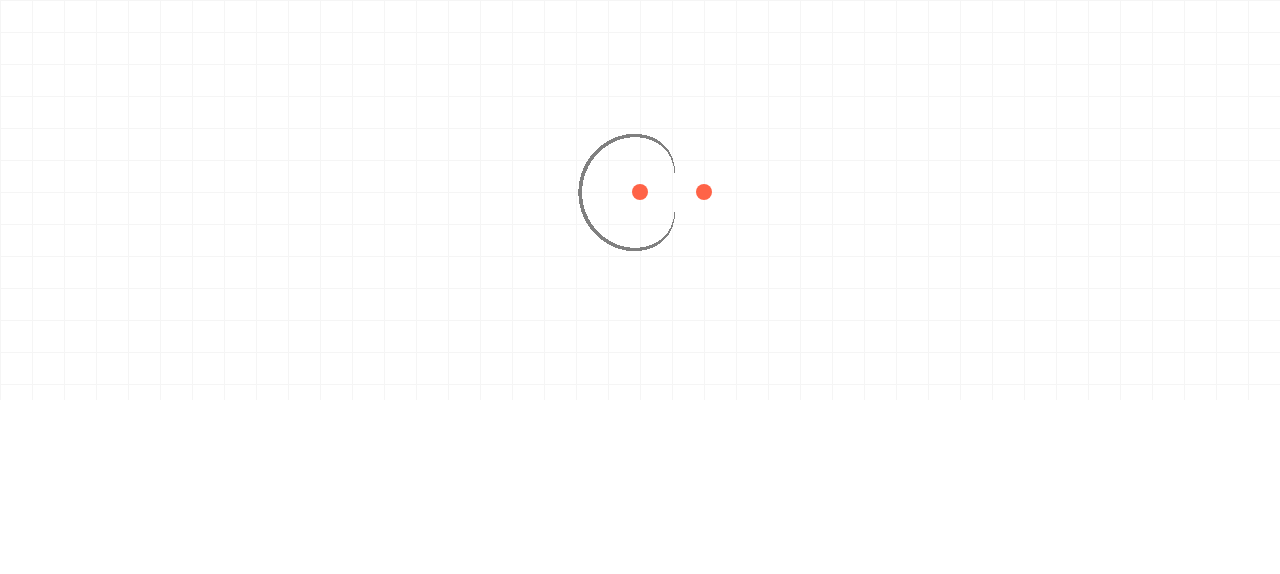
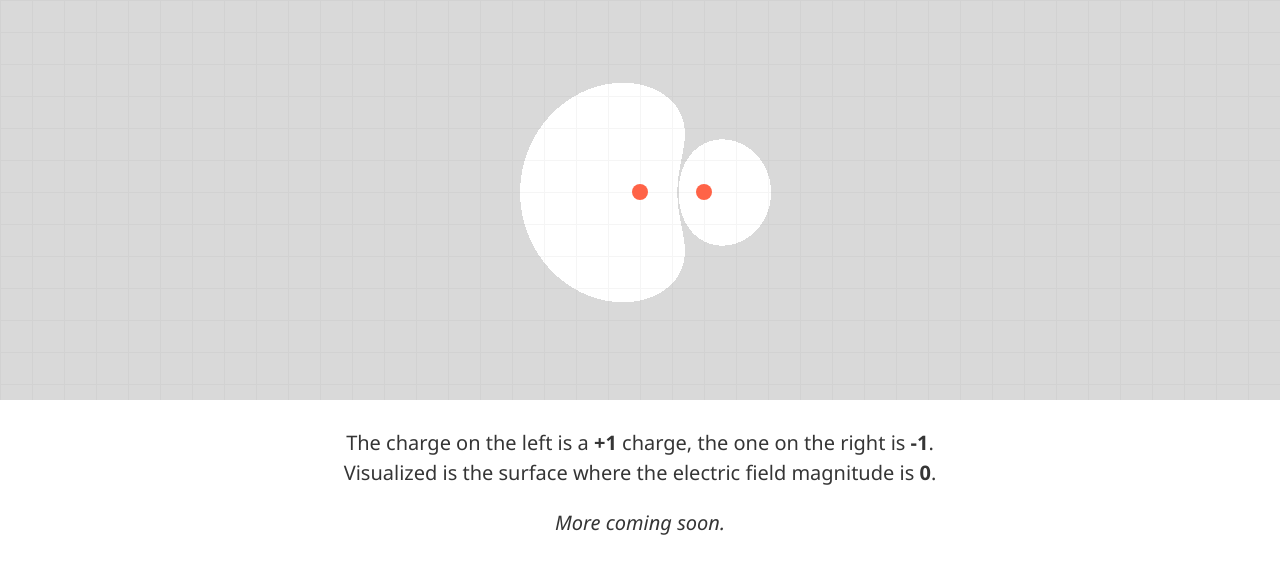
Before and after one commit to namanyayg/Equipot, a plain HTML site: page index.html in a window 1280 px wide. Drawn offline with Linux system fonts and the light colour scheme.

Commit message:
Equipotgp

```diff
--- a/index.html
+++ b/index.html
@@ -3,11 +3,23 @@
 <head>
   <meta charset="UTF-8">
   <title>Equipotential Surfaces</title>
+
+  <style>
+  body {
+    text-align: center;
+    font-family: Segoe UI;
+    font-size: 125%;
+    color: #353535;
+    line-height: 1.5;
+  }
+  </style>
 </head>
 <body style="margin: 0; padding: 0; overflow: hidden;">
   <canvas>
 
   </canvas>
+  <p>The charge on the left is a <strong>+1</strong> charge, the one on the right is <strong>-1</strong>.<br>Visualized is the surface where the electric field magnitude is <strong>0</strong>.</p>
+  <p><em>More coming soon.</em></p>
   <script src="index.js"></script>
 </body>
 </html>
--- a/index.js
+++ b/index.js
@@ -111,9 +111,9 @@ function equi () {
         E += (k * point.charge)/r2;
       });
       // if ( E >= .93 && E <= 1 ) {
-      if ( fuzz(E, k/2, 3e8) ) {
+      if ( fuzz(E, 0, 1e9) ) {
         // TODO: Input user value for the three parameters
-        ctx.fillStyle = "grey";
+        ctx.fillStyle = "rgba(128,128,128,.3)";
         ctx.fillRect(i, j, 1, 1);
       }
     }
```
